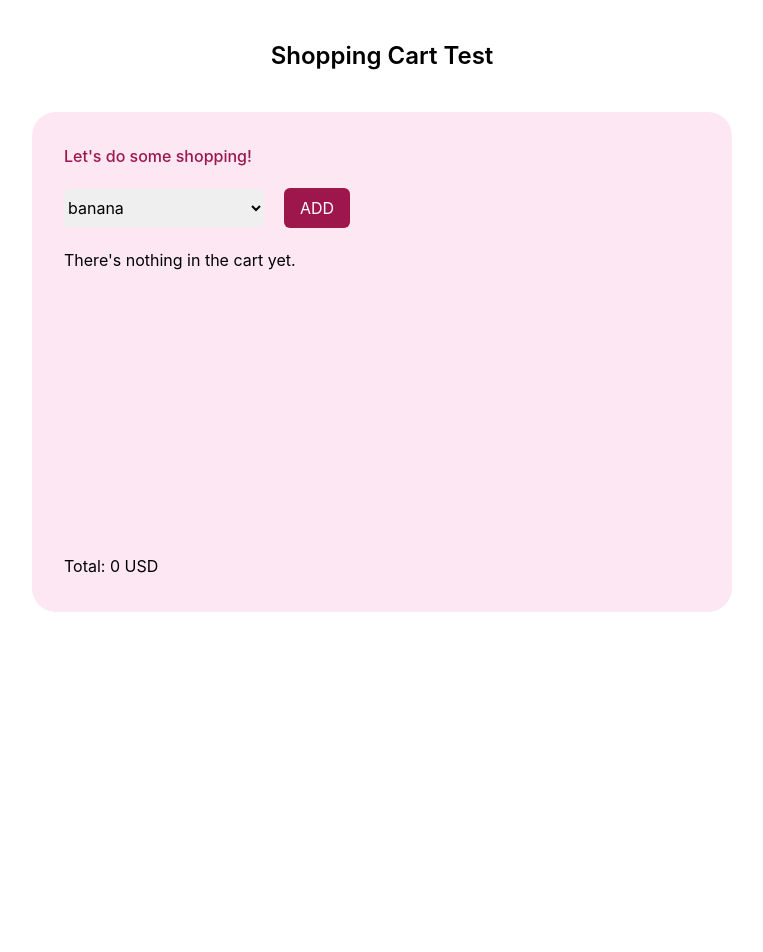
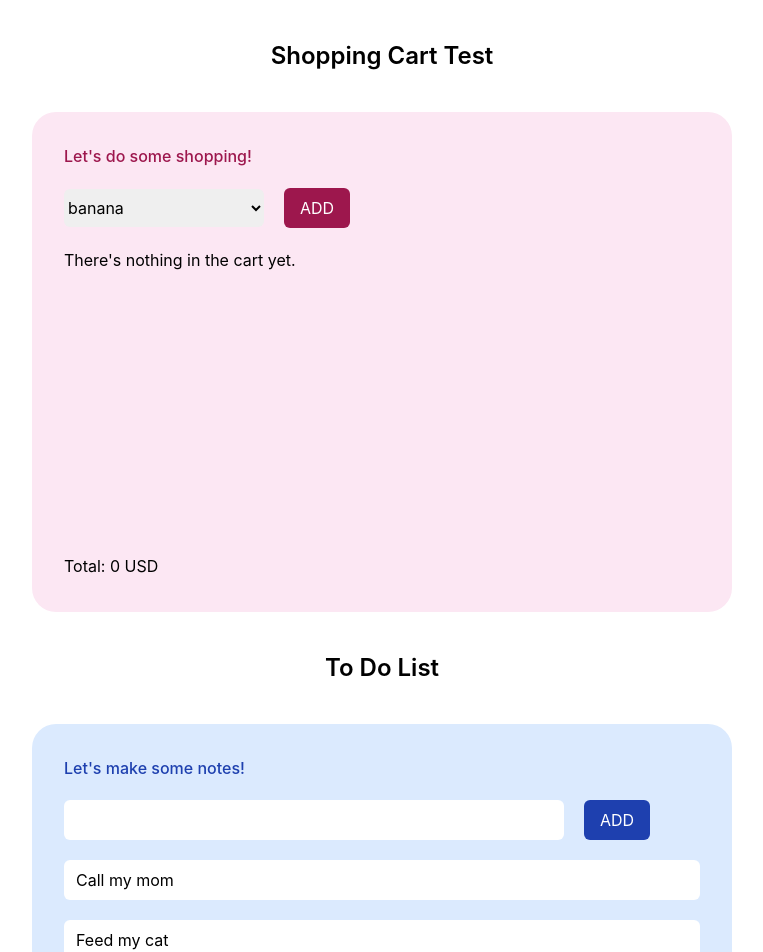
Before and after one commit to supermacchan/react-ts-test, a React (Create React App) app: page / in a window 1280 px wide. Shown: the top 952 px of the page, without its empty margins (258-1021 px from the left). Before the commit the page ends 800 px from the top, so only its background shows below. Built offline with nearby package versions, Linux system fonts and the light colour scheme.

Commit message:
to do list

```diff
--- a/src/App.tsx
+++ b/src/App.tsx
@@ -1,5 +1,6 @@
 import { Toaster } from "react-hot-toast";
 import ShoppingPanel from "./components/ShoppingPanel/ShoppingPanel";
+import ToDoListPanel from "./components/ToDoListPanel/ToDoListPanel";
 
 function App() {
   return (
@@ -8,6 +9,12 @@ function App() {
         Shopping Cart Test
       </header>
       <ShoppingPanel />
+
+      <h1 className='text-center text-2xl my-10 font-semibold'>
+        To Do List
+      </h1>
+
+      <ToDoListPanel />
 
       <Toaster
         position="top-center"
--- /dev/null
+++ b/src/components/ToDoForm/ToDoForm.props.ts
@@ -0,0 +1,3 @@
+export type ToDoFormProps = {
+    actionHandler: (newNote: string) => void;
+}
--- /dev/null
+++ b/src/components/ToDoForm/ToDoForm.tsx
@@ -0,0 +1,37 @@
+import { useState } from "react";
+
+import { ToDoFormProps } from "./ToDoForm.props";
+
+const ToDoForm:React.FC<ToDoFormProps> = ({ actionHandler }) => {
+    const [inputValue, setInputValue] = useState("");
+
+    const handleChange = (e: React.ChangeEvent<HTMLInputElement>) => {
+        setInputValue(e.target.value);
+    }
+
+    const handleSubmit = (e: React.FormEvent<HTMLFormElement>) => {
+        e.preventDefault();
+        actionHandler(inputValue);
+    }
+
+    return (
+        <form onSubmit={handleSubmit}>
+            <input
+                name="text"
+                type="text"
+                className="py-2 px-3 rounded-md w-[500px]"
+                onChange={handleChange}
+                value={inputValue}
+            />
+
+            <button
+                type="submit"
+                className="ml-5 py-2 px-4 bg-blue-800 text-white uppercase rounded-md"
+            >
+                Add
+            </button>
+        </form>
+    )
+}
+
+export default ToDoForm;
--- /dev/null
+++ b/src/components/ToDoList/ToDoList.props.ts
@@ -0,0 +1,3 @@
+export type ToDoListProps = {
+    data: string[]
+}
--- /dev/null
+++ b/src/components/ToDoList/ToDoList.tsx
@@ -0,0 +1,16 @@
+import { ToDoListProps } from "./ToDoList.props";
+
+const ToDoList: React.FC<ToDoListProps> = ({ data }) => {
+
+    return (
+        <ul className="mt-5 flex flex-col gap-5">
+            {data.map(item =>
+                <li key={item} className="bg-white py-2 px-3 rounded-md">
+                    {item}
+                </li>
+            )}
+        </ul>
+    )
+}
+
+export default ToDoList;
--- /dev/null
+++ b/src/components/ToDoListPanel/ToDoListPanel.tsx
@@ -0,0 +1,25 @@
+import { useState } from "react";
+
+import ToDoForm from "../../components/ToDoForm/ToDoForm";
+import ToDoList from "../../components/ToDoList/ToDoList";
+
+import data from "../../data/data.json";
+
+const ToDoListPanel = () => {
+    const [notes, setNotes] = useState<string[]>(data.notes);
+
+    const addNewNote = (newNote: string) => {
+        setNotes([...notes, newNote]);
+    }
+
+    return (
+        <section className="bg-blue-100 w-[700px] min-h-[500px] mx-auto p-8 rounded-3xl">
+            <h2 className="mb-5 text-blue-800 font-medium">Let's make some notes!</h2>
+
+            <ToDoForm actionHandler={addNewNote} />
+            <ToDoList data={notes} />
+        </section>
+    )
+}
+
+export default ToDoListPanel;
--- a/src/data/data.json
+++ b/src/data/data.json
@@ -35,5 +35,10 @@
             "price": 7,
             "measure": "psc"
         }
+    ],
+    "notes": [
+        "Call my mom",
+        "Feed my cat",
+        "Get shit done"
     ]
 }
--- a/src/index.css
+++ b/src/index.css
@@ -9,6 +9,7 @@ body {
     sans-serif;
   -webkit-font-smoothing: antialiased;
   -moz-osx-font-smoothing: grayscale;
+  padding-bottom: 40px;
 }
 
 code {
```
Also changed, not shown: src/components/ShoppingPanel/ShoppingPanel.tsx (line endings or trailing spaces).
